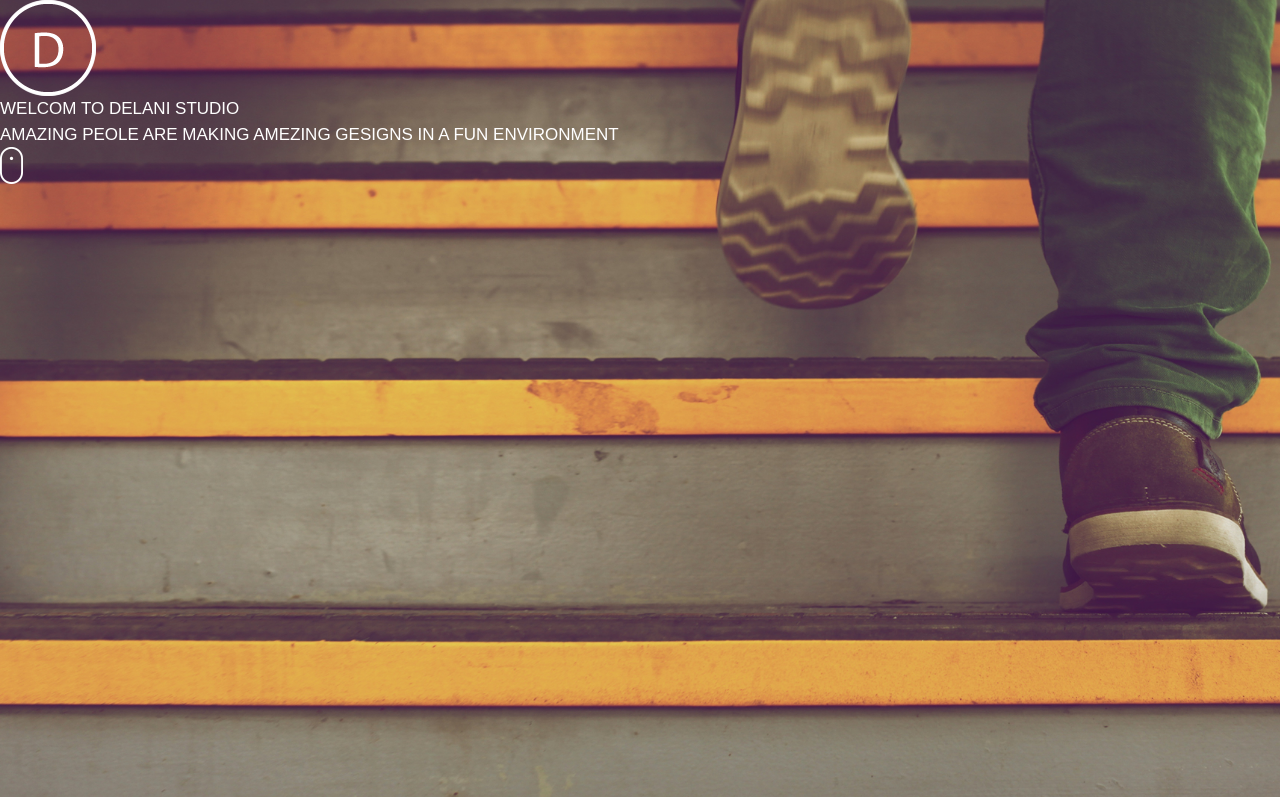
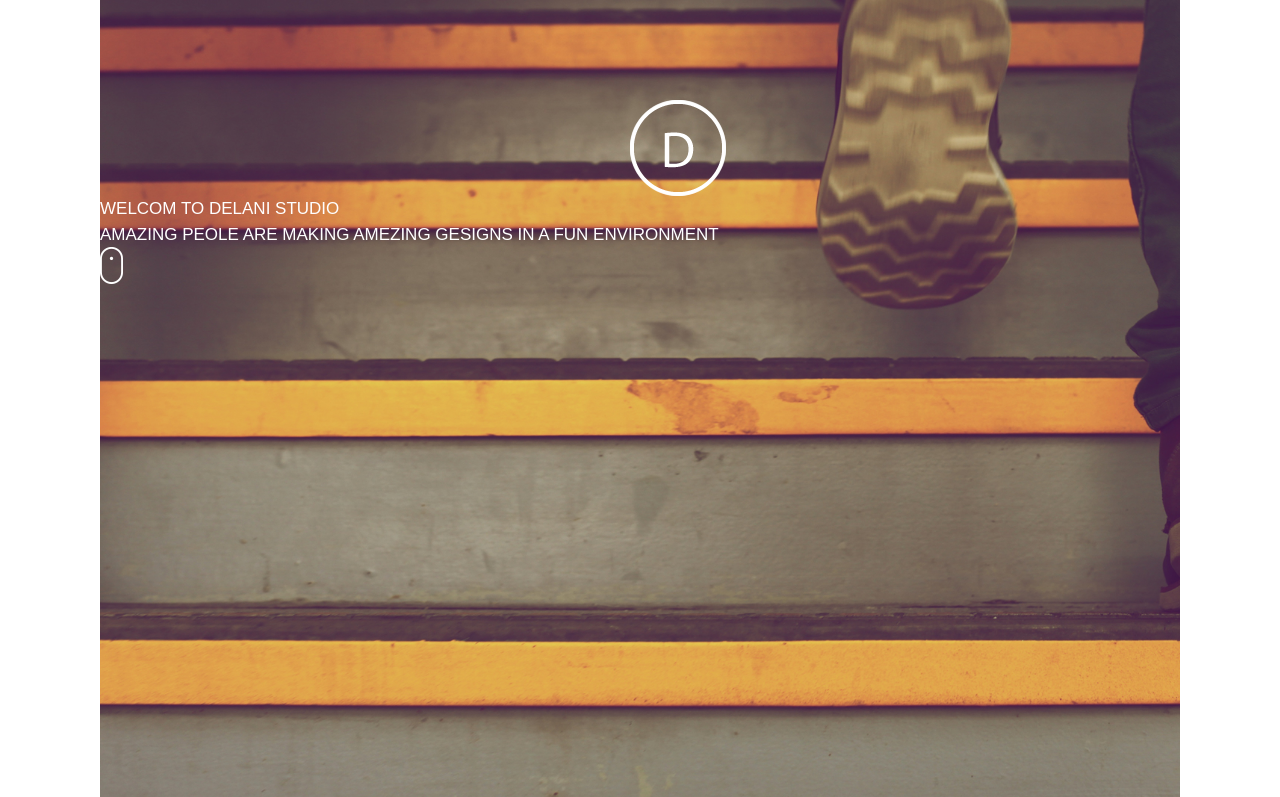
Before and after one commit to Kraft-Owaka/delani-studio-wk3-ip, a plain HTML site: page index.html in a window 1280 px wide. Shown: the top 797 px of the page. Drawn offline with Linux system fonts and the light colour scheme; a web font is replaced by a local one.

Commit message:
made changes in to the possition

```diff
--- a/css/styles.css
+++ b/css/styles.css
@@ -1,10 +1,11 @@
 @import url('http://fonts.googleap.com/css?family=lato:400,700');
 *{
-    margin: 0;
-    padding: 0;
+    margin: 0px;
+    padding: 0px;
 }
 body{
-    margin: 0;
+    margin: 100px;
+    margin-top: 0px !important;
     font-family: Arial, Helvetica, sans-serif;
     font-size: 17px;
     color: white;
@@ -25,11 +26,21 @@ body{
 #ab {
 
 }
+.logo {
+    position: relative;
+    left: 530px;
+    margin-top: 100px;
+}
+.title{
+    position: relative;
+
+}
 .section-b{
     color: #fff;
 }
 #cd {
     background-image: url("../image/s_image.jpg");
+
 }
 
 
--- a/index.html
+++ b/index.html
@@ -14,7 +14,7 @@
     <header id="showcase">
         <div class="content">
             <img src="image/logo.png" class="logo" alt="dilani logo">
-                <div class="Title">
+                <div class="title">
                     WELCOM TO DELANI STUDIO
                 </div>
                 <div class="text">
```
